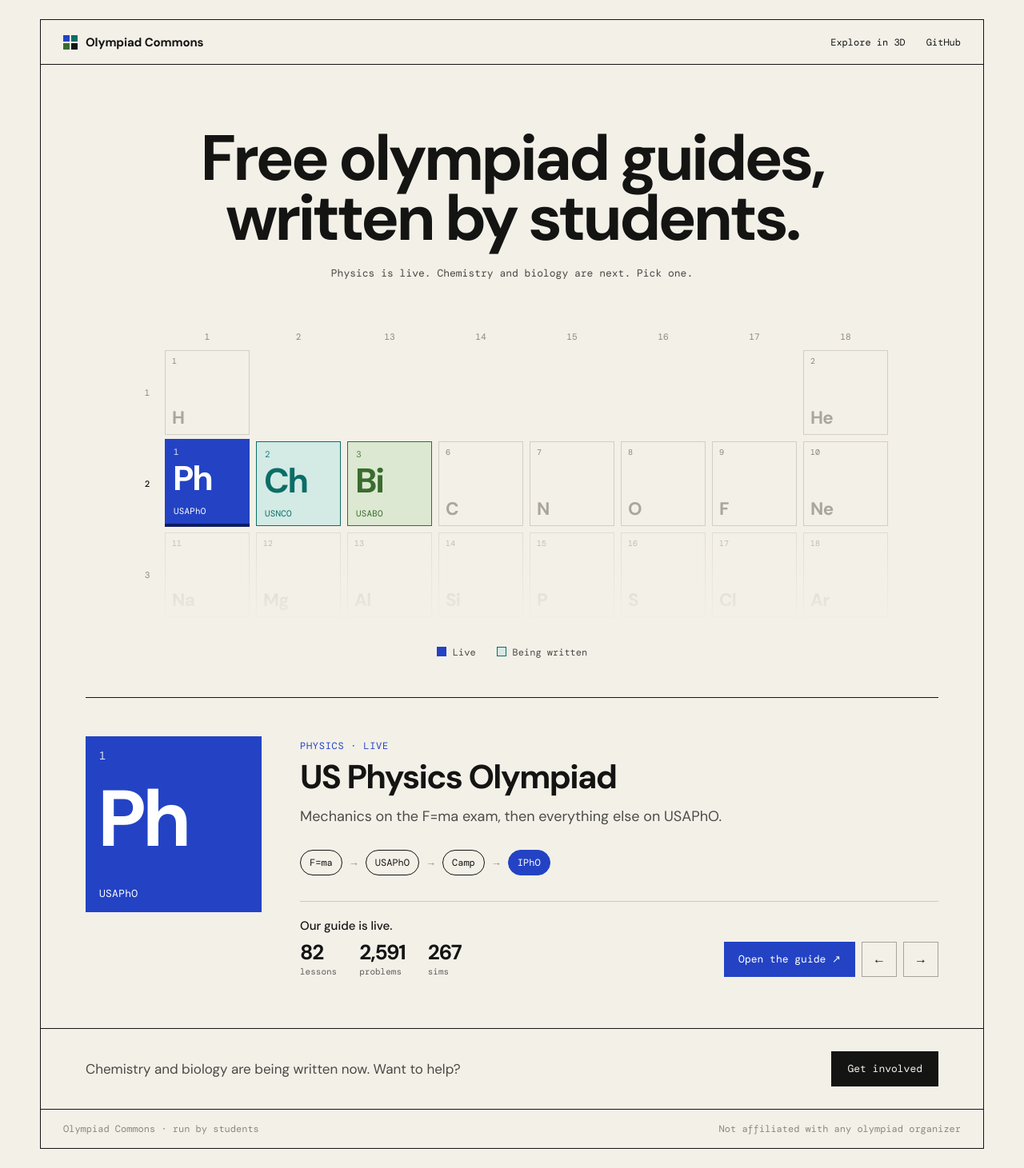
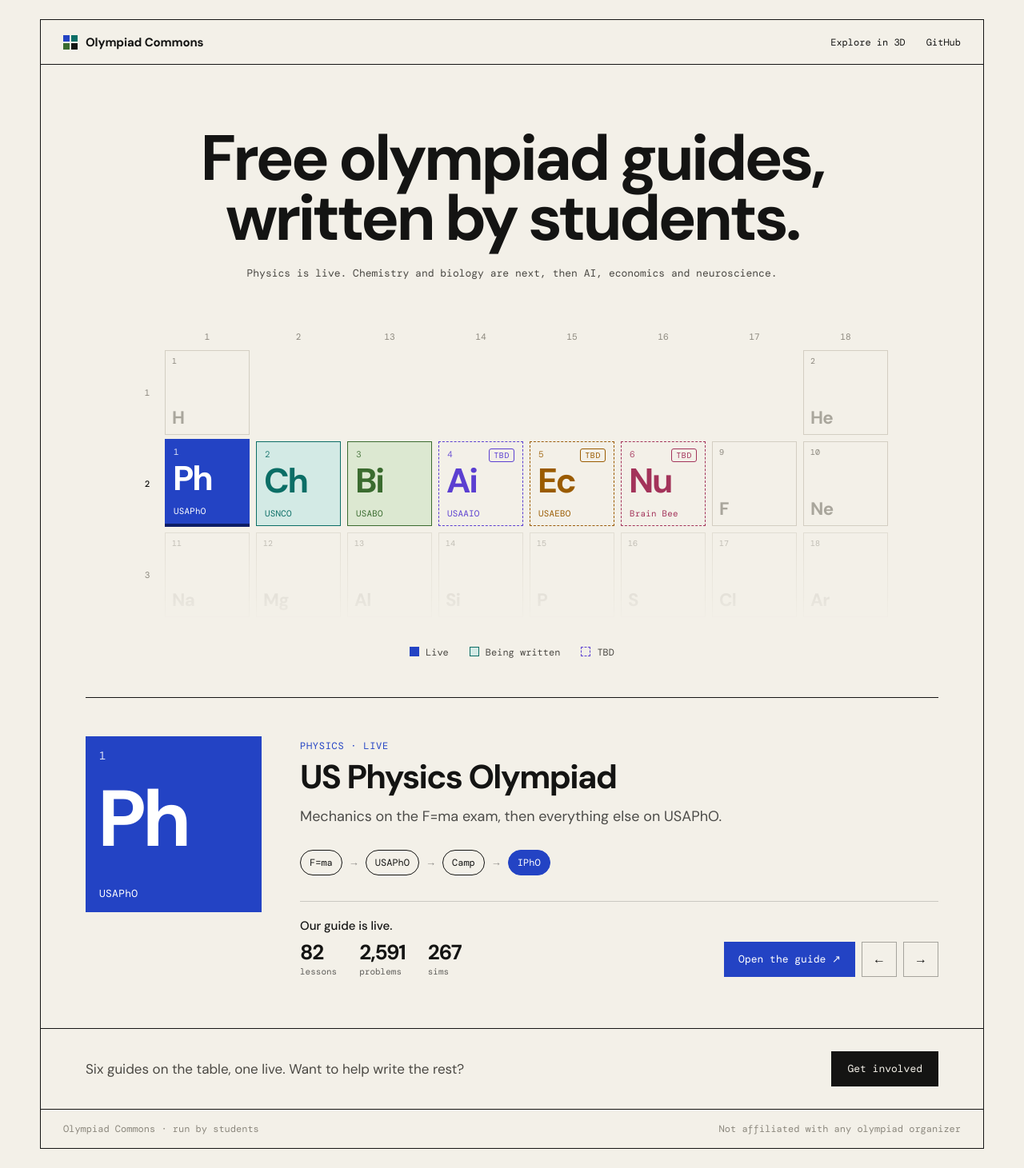
Before and after one commit to shlok-madhekar/olympiad-commons, a Next.js app: page / in a window 1280 px wide. Shown: the whole page at 80% size. Built offline with nearby package versions, Linux system fonts and the light colour scheme.

Commit message:
TBD slots: AI (USAAIO), economics (USAEBO), neuroscience (Brain Bee)

```diff
--- a/src/app/globals.css
+++ b/src/app/globals.css
@@ -61,16 +61,20 @@ button { font: inherit; color: inherit; background: none; border: 0; cursor: poi
 .cl-el.building { background: var(--t); color: var(--c); border-color: var(--c); }
 .cl-el:hover { transform: translateY(-4px); box-shadow: 0 4px 0 var(--ink); }
 .cl-el.sel { transform: translateY(-3px); box-shadow: 0 4px 0 var(--ink); }
+.cl-el.tbd { background: transparent; color: var(--c); border: 1.5px dashed var(--c); }
+.cl-el.tbd.sel, .cl-el.tbd:hover { background: var(--t); }
+.e-tbd { position: absolute; top: 8px; right: 10px; font-family: var(--font-mono), monospace; font-size: 10px; letter-spacing: 0.06em; padding: 1px 5px; border: 1px solid currentColor; border-radius: 3px; }
 .cl-el.ours.sel, .cl-el.ours:hover { box-shadow: 0 4px 0 #0d1d66; }
 
 .e-z { position: absolute; top: 8px; left: 10px; font-family: var(--font-mono), monospace; font-size: 11px; opacity: 0.85; }
 .e-s { position: absolute; left: 9px; top: 26%; font-weight: 700; font-size: clamp(1.6rem, 0.6rem + 2.6vw, 3rem); line-height: 1; letter-spacing: -0.05em; }
-.e-x { position: absolute; left: 10px; bottom: 8px; font-family: var(--font-mono), monospace; font-size: clamp(9px, 0.4rem + 0.35vw, 11px); letter-spacing: 0.02em; }
+.e-x { position: absolute; left: 10px; right: 6px; bottom: 8px; white-space: nowrap; overflow: hidden; font-family: var(--font-mono), monospace; font-size: clamp(9px, 0.4rem + 0.35vw, 11px); letter-spacing: 0.02em; }
 
 .cl-legend { display: flex; justify-content: center; gap: 26px; margin-top: 36px; font-family: var(--font-mono), monospace; font-size: 12px; color: var(--ink-2); flex-wrap: wrap; }
 .cl-legend i { display: inline-block; width: 12px; height: 12px; border: 1px solid var(--ink); margin-right: 8px; vertical-align: -1px; }
 .cl-legend i.ours { background: #2343c4; border-color: #2343c4; }
 .cl-legend i.building { background: #d3eae5; border-color: #0b6e66; }
+.cl-legend i.tbd { border: 1.5px dashed #5b3fd1; }
 
 /* detail */
 .cl-detail {
@@ -87,6 +91,8 @@ button { font: inherit; color: inherit; background: none; border: 0; cursor: poi
 .cl-big .e-z { top: 14px; left: 16px; font-size: 14px; }
 .cl-big .e-s { left: 14px; top: 24%; font-size: 6.2rem; }
 .cl-big .e-x { left: 16px; bottom: 14px; font-size: 13px; }
+.cl-big[data-kind="tbd"] { background: transparent; border: 2px dashed var(--c); color: var(--c); }
+.cl-big .e-tbd { top: 14px; right: 16px; font-size: 12px; }
 
 .cl-help { display: flex; align-items: center; justify-content: space-between; gap: 24px; padding: 28px 56px; border-top: 1px solid var(--ink); }
 .cl-help p { font-size: 17px; color: var(--ink-2); }
@@ -158,7 +164,9 @@ button { font: inherit; color: inherit; background: none; border: 0; cursor: poi
 .ex-ghost .g-s { position: absolute; left: 6px; bottom: 5px; font-weight: 700; font-size: 17px; letter-spacing: -0.03em; }
 
 .ex-el { text-align: left; color: #fff; border: 1px solid var(--g); background: color-mix(in srgb, var(--c) 70%, #000); box-shadow: 0 0 22px -2px color-mix(in srgb, var(--g) 55%, transparent), inset 0 0 0 1px rgba(255,255,255,0.08); }
-.ready .ex-el.ours { background: var(--c); box-shadow: 0 0 34px 0 color-mix(in srgb, var(--g) 70%, transparent); }
+.ready .ex-el.tbd { background: rgba(255,255,255,0.03); border: 1px dashed var(--g); color: var(--g); box-shadow: 0 0 16px -6px color-mix(in srgb, var(--g) 60%, transparent); }
+.ex-el .e-tbd { top: 4px; right: 5px; font-size: 6px; padding: 0 3px; border-radius: 2px; }
+.ex-el.ours { background: var(--c); box-shadow: 0 0 34px 0 color-mix(in srgb, var(--g) 70%, transparent); }
 .ex-el .e-z { top: 4px; left: 6px; font-size: 8px; }
 .ex-el .e-s { left: 5px; top: 22%; font-size: 23px; }
 .ex-el .e-x { left: 6px; bottom: 5px; font-size: 7px; opacity: 0.8; }
@@ -217,6 +225,8 @@ button { font: inherit; color: inherit; background: none; border: 0; cursor: poi
   .cl-big .e-s { font-size: 3.4rem; top: 22%; left: 10px; }
   .cl-big .e-z { top: 8px; left: 10px; font-size: 11px; }
   .cl-big .e-x { left: 10px; bottom: 8px; font-size: 11px; }
+  .cl-el .e-tbd { display: none; }
+  .cl-big .e-tbd { top: 8px; right: 8px; font-size: 10px; padding: 1px 4px; }
   .cl-help { flex-direction: column; align-items: flex-start; padding: 24px 20px; }
   .ex-sheet { padding: 24px 20px 24px; max-height: 58vh; overflow-y: auto; }
   .dt-line { font-size: 16px; }
--- a/src/components/Classic.tsx
+++ b/src/components/Classic.tsx
@@ -37,7 +37,7 @@ export default function Classic() {
 
       <section className="cl-hero">
         <h1>Free olympiad guides,<br />written by students.</h1>
-        <p>Physics is live. Chemistry and biology are next. Pick one.</p>
+        <p>Physics is live. Chemistry and biology are next, then AI, economics and neuroscience.</p>
       </section>
 
       <section className="cl-table" aria-label="The table">
@@ -70,6 +70,7 @@ export default function Classic() {
               aria-label={`${x.exam}, ${x.subject}`}
             >
               <span className="e-z">{i + 1}</span>
+              {x.kind === "tbd" && <span className="e-tbd">TBD</span>}
               <span className="e-s">{x.symbol}</span>
               <span className="e-x">{x.exam}</span>
             </button>
@@ -94,12 +95,14 @@ export default function Classic() {
         <ul className="cl-legend">
           <li><i className="ours" />Live</li>
           <li><i className="building" />Being written</li>
+          <li><i className="tbd" />TBD</li>
         </ul>
       </section>
 
       <section className="cl-detail" ref={detailRef}>
         <div className="cl-big" style={{ "--c": o.color, "--t": o.tint } as React.CSSProperties} data-kind={o.kind}>
           <span className="e-z">{sel + 1}</span>
+          {o.kind === "tbd" && <span className="e-tbd">TBD</span>}
           <span className="e-s">{o.symbol}</span>
           <span className="e-x">{o.exam}</span>
         </div>
@@ -107,7 +110,7 @@ export default function Classic() {
       </section>
 
       <section className="cl-help">
-        <p>Chemistry and biology are being written now. Want to help?</p>
+        <p>Six guides on the table, one live. Want to help write the rest?</p>
         <a href={REPO} target="_blank" rel="noopener noreferrer" className="cl-btn">Get involved</a>
       </section>
 
--- a/src/components/Detail.tsx
+++ b/src/components/Detail.tsx
@@ -17,7 +17,7 @@ export default function Detail({
     <div className={`dt dt-${theme}`} style={{ "--a": accent } as React.CSSProperties}>
       <div className="dt-head">
         <span className="dt-kicker">
-          {o.subject} · {o.kind === "ours" ? "Live" : "Being written"}
+          {o.subject} · {o.kind === "ours" ? "Live" : o.kind === "building" ? "Being written" : "TBD"}
         </span>
         <h2 className="dt-name">{o.name}</h2>
         <p className="dt-line">{o.line}</p>
--- a/src/components/Explore.tsx
+++ b/src/components/Explore.tsx
@@ -119,6 +119,7 @@ export default function Explore() {
                     aria-label={`${ol.exam}, ${ol.subject}`}
                   >
                     <span className="e-z">{idx + 1}</span>
+                    {ol.kind === "tbd" && <span className="e-tbd">TBD</span>}
                     <span className="e-s">{ol.symbol}</span>
                     <span className="e-x">{ol.exam}</span>
                   </button>
--- a/src/elements.ts
+++ b/src/elements.ts
@@ -1,4 +1,4 @@
-export type Kind = "ours" | "building";
+export type Kind = "ours" | "building" | "tbd";
 
 export type Olympiad = {
   id: string;
@@ -48,6 +48,30 @@ export const OLYMPIADS: Olympiad[] = [
     stats: [["11", "units"], ["34", "lessons planned"]],
     action: { label: "Help write it", href: REPO },
   },
+  {
+    id: "ai", symbol: "Ai", exam: "USAAIO", name: "USA AI Olympiad", subject: "AI", kind: "tbd",
+    color: "#5b3fd1", tint: "#e4defa", glow: "#a996ff",
+    line: "Math, Python and machine learning, from a three-hour first round to the selection camp.",
+    path: ["Round 1", "Round 2", "Camp", "IOAI"],
+    status: "Claimed. Next on our list.",
+    action: { label: "Help start it", href: REPO },
+  },
+  {
+    id: "economics", symbol: "Ec", exam: "USAEBO", name: "USA Economics and Business Olympiad", subject: "Economics", kind: "tbd",
+    color: "#9a5b00", tint: "#f3e6cc", glow: "#ffc061",
+    line: "Economics and finance, in two rounds that pick five students for Team USA.",
+    path: ["Round 1", "Round 2", "IEO"],
+    status: "Claimed. Next on our list.",
+    action: { label: "Help start it", href: REPO },
+  },
+  {
+    id: "neuro", symbol: "Nu", exam: "Brain Bee", name: "USA Brain Bee", subject: "Neuroscience", kind: "tbd",
+    color: "#a3335a", tint: "#f5dbe4", glow: "#ff8fb6",
+    line: "Neuroscience, from a local chapter bee to the national championship.",
+    path: ["Local bee", "Nationals", "Intl. Brain Bee"],
+    status: "Claimed. Next on our list.",
+    action: { label: "Help start it", href: REPO },
+  },
 ];
 
 /* ---------------- the real periodic table, for the ghost cells ---------------- */
```
Also changed, not shown: 1 other file (tests, documents, lock files or other folders).
